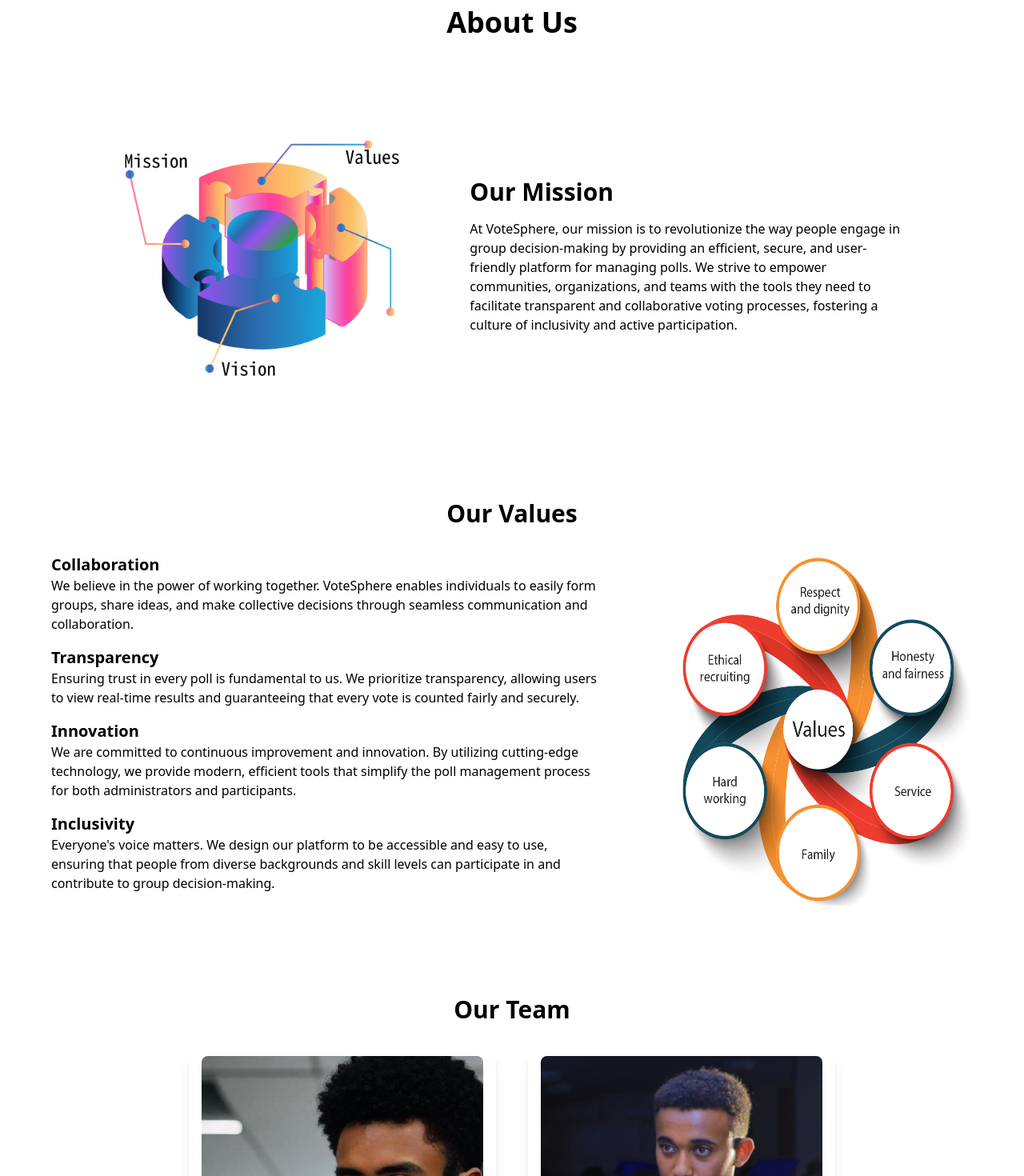
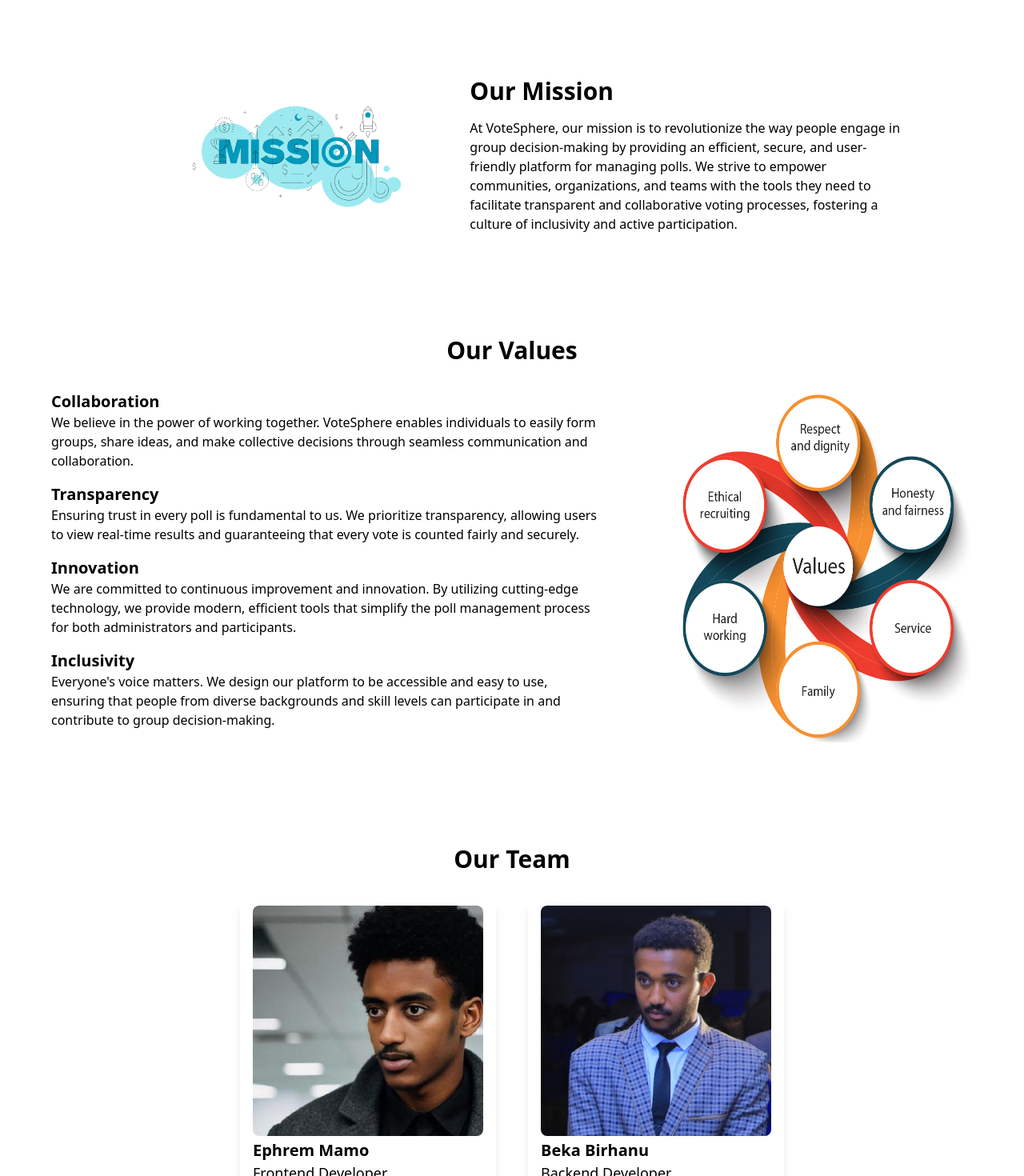
Before and after one commit to Efamamo/VoteSphere, a React (Vite) app in the folder votesphere/: page /about in a window 1280 px wide. Shown: the part 120-1590 px from the top of the page at 80% size. Built offline with nearby package versions, Linux system fonts and the light colour scheme.

Commit message:
changed about page style

```diff
--- a/votesphere/src/components/About/About.tsx
+++ b/votesphere/src/components/About/About.tsx
@@ -5,7 +5,6 @@
 export default function About() {
   return (
     <div className="mx-16">
-      <h2 className="text-4xl font-bold text-center">About Us</h2>
       <Mission />
       <Value />
       <Team />
--- a/votesphere/src/components/About/Mission.tsx
+++ b/votesphere/src/components/About/Mission.tsx
@@ -1,9 +1,9 @@
-import mission from '../../assets/mision.png';
+import mission from '../../assets/ourmission.png';
 export default function Mission() {
   return (
-    <div className="flex mt-20 justify-center gap-16 items-center">
+    <div className="flex mt-32 justify-center gap-16 items-center">
       <div className="w-1/2 flex justify-end">
-        <img className="rounded-lg w-96" src={mission} />
+        <img className="rounded-lg w-2/3" src={mission} />
       </div>
 
       <div className="w-2/3 pr-20">
--- a/votesphere/src/components/About/Team/Card.tsx
+++ b/votesphere/src/components/About/Team/Card.tsx
@@ -5,7 +5,7 @@
 }
 export default function Card(prop: CardProp) {
   return (
-    <div className="shadow-lg rounded-lg px-4 py-2 max-w-96">
+    <div className="shadow-lg rounded-lg px-4 py-2 max-w-80">
       <img className="rounded-lg" src={prop.image} alt="" />
       <h3 className="text-xl mt-1 font-semibold">{prop.name}</h3>
       <p className="text-lg">{prop.title}</p>
--- a/votesphere/src/components/About/Team/Team.tsx
+++ b/votesphere/src/components/About/Team/Team.tsx
@@ -3,7 +3,7 @@
 import beka from '../../../assets/beka.jpg';
 export default function Team() {
   return (
-    <div className="mt-28 mb-20">
+    <div className="mt-32 mb-20">
       <h2 className="text-3xl font-bold text-center">Our Team</h2>
       <div className="flex justify-center mt-8 gap-10">
         <Card image={efa} name="Ephrem Mamo" title="Frontend Developer" />
--- a/votesphere/src/components/About/Value.tsx
+++ b/votesphere/src/components/About/Value.tsx
@@ -1,7 +1,7 @@
 import values from '../../assets/values.png';
 export default function Value() {
   return (
-    <div className="mt-28">
+    <div className="mt-32">
       <h2 className="text-3xl font-bold text-center">Our Values</h2>
       <div className="mt-8 flex justify-center gap-20">
         <div className="max-w-3xl">
--- a/votesphere/src/components/Landing/Hero.tsx
+++ b/votesphere/src/components/Landing/Hero.tsx
@@ -6,7 +6,7 @@
     <div className="flex gap-28 justify-end items-center">
       <img src={hero} />
       <div className="w-1/2 flex gap-6 flex-col items-start">
-        <h1 className="text-5xl font-bold">Your voice, your choice</h1>
+        <h1 className="text-4xl font-bold">Your voice, your choice</h1>
         <p>
           VoteSphere is the ultimate platform for group-based poll management,
           empowering communities to create, manage, and vote on polls with ease.
```
Also changed, not shown: votesphere/src/assets/ourmission.png (added).
